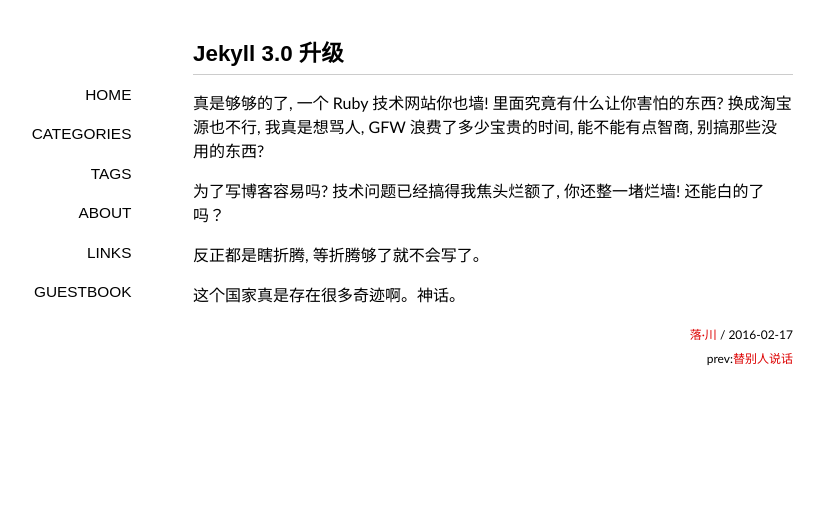
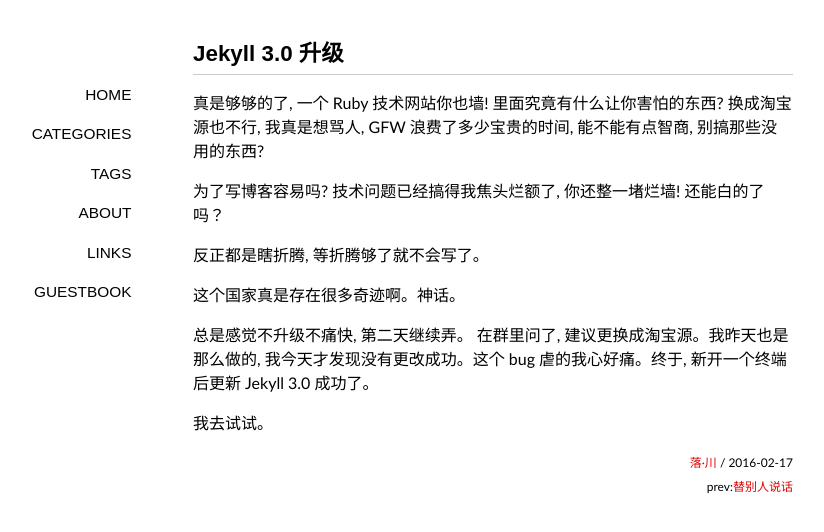
Before and after one commit to ohmyfish/ohmyfish.github.io, a Jekyll site: the page built from _posts/2016-02-17-Jekyll.md, in a window 1280 px wide. Shown: the top 532 px of the page, without its empty margins (147-971 px from the left). Built offline with Jekyll 4.4.1, drawn with Linux system fonts in a browser that asks for light colours; nearby versions of some CDN libraries; some web fonts are replaced; library files that are not in the unit come from our copies; comment, search, counter and statistics services are not loaded.

Commit message:
ohmyfishcommit

```diff
--- a/_config.yml
+++ b/_config.yml
@@ -3,4 +3,4 @@ permalink: /:year/:month/:title/
 url:
 baseurl:
 author: 落·川
-highlighter: pygments
+highlighter: rouge
--- a/_posts/2016-02-17-Jekyll.md
+++ b/_posts/2016-02-17-Jekyll.md
@@ -2,7 +2,7 @@
 layout: post
 title: Jekyll 3.0 升级
 categories: [旧时光]
-tags: [旧时光]
+tags: [Jekyll]
 ---
 真是够够的了, 一个 Ruby 技术网站你也墙! 里面究竟有什么让你害怕的东西? 换成淘宝源也不行, 我真是想骂人, GFW 浪费了多少宝贵的时间, 能不能有点智商, 别搞那些没用的东西?
 
@@ -11,3 +11,7 @@ tags: [旧时光]
 反正都是瞎折腾, 等折腾够了就不会写了。
 
 这个国家真是存在很多奇迹啊。神话。
+
+总是感觉不升级不痛快, 第二天继续弄。 在群里问了, 建议更换成淘宝源。我昨天也是那么做的, 我今天才发现没有更改成功。这个 bug 虐的我心好痛。终于, 新开一个终端后更新 Jekyll 3.0 成功了。
+
+我去试试。
```
